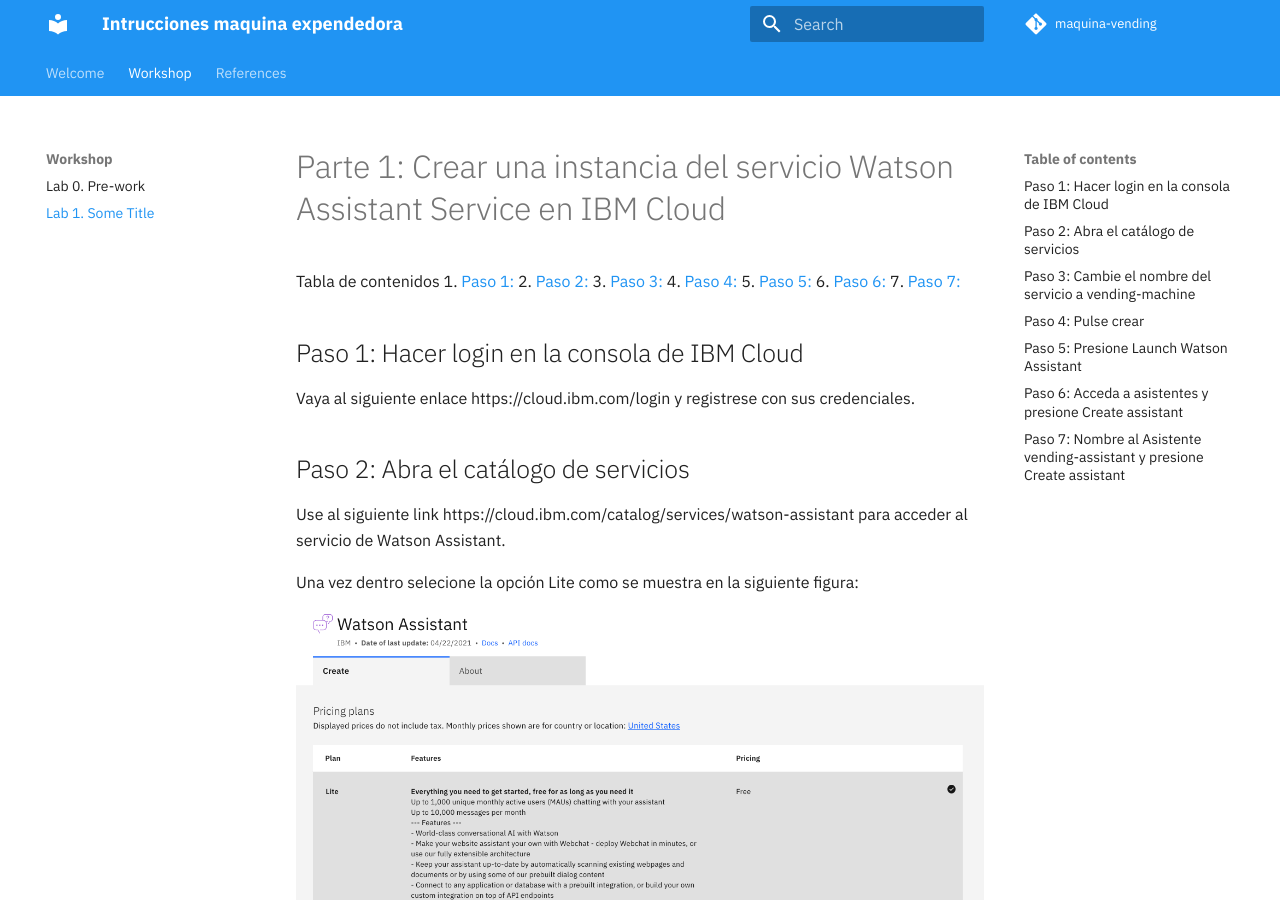
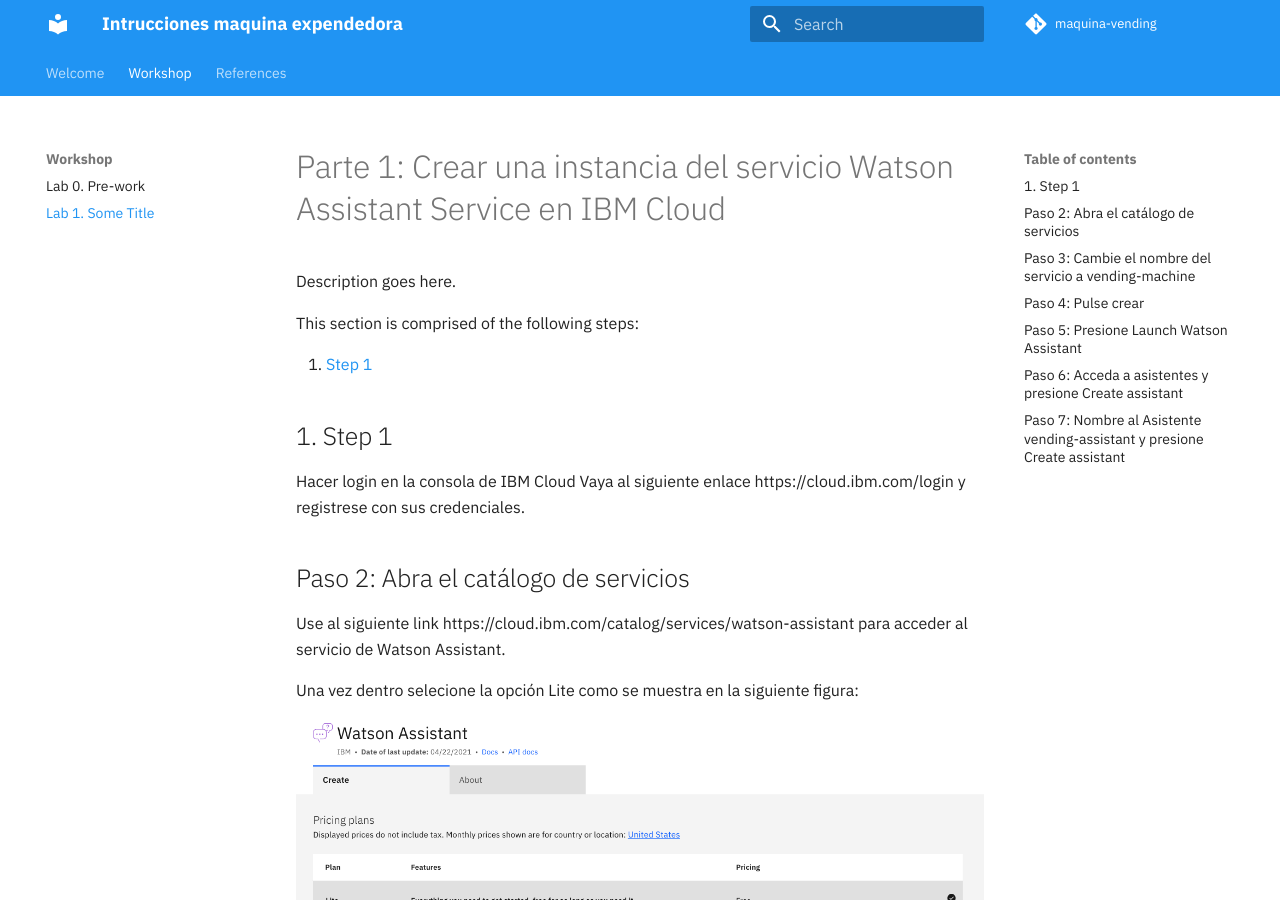
Before and after one commit to IBM/maquina-vending, an MkDocs documentation site: the page built from docs/lab-1/README.md, in a window 1280 px wide and 900 px high. Built offline with MkDocs 1.6.1 and Material for MkDocs 9.7.7, drawn with Linux system fonts in a browser that asks for light colours; comment, search, counter and statistics services are not loaded.

Commit message:
Update README.md
Corrección tabla contenidos

```diff
--- a/docs/lab-1/README.md
+++ b/docs/lab-1/README.md
@@ -1,18 +1,20 @@
 # Parte 1: Crear una instancia del servicio Watson Assistant Service en IBM Cloud
 
-Tabla de contenidos
-1. [Paso 1:](#1-step-1)
-2. [Paso 2:](#2-step-2)
-3. [Paso 3:](#3-step-3)
-4. [Paso 4:](#4-step-4)
-5. [Paso 5:](#5-step-5)
-6. [Paso 6:](#6-step-6)
-7. [Paso 7:](#7-step-7)
+Description goes here.
 
-<a name="1-step-1"></a>
-## Paso 1: Hacer login en la consola de IBM Cloud
+This section is comprised of the following steps:
 
+1. [Step 1](#1-step-1)
+
+
+
+## 1. Step 1
+
+Hacer login en la consola de IBM Cloud
 Vaya al siguiente enlace https://cloud.ibm.com/login y registrese con sus credenciales.
+
+
+
 
 <a name="2-step-2"></a>
 ## Paso 2: Abra el catálogo de servicios
```
